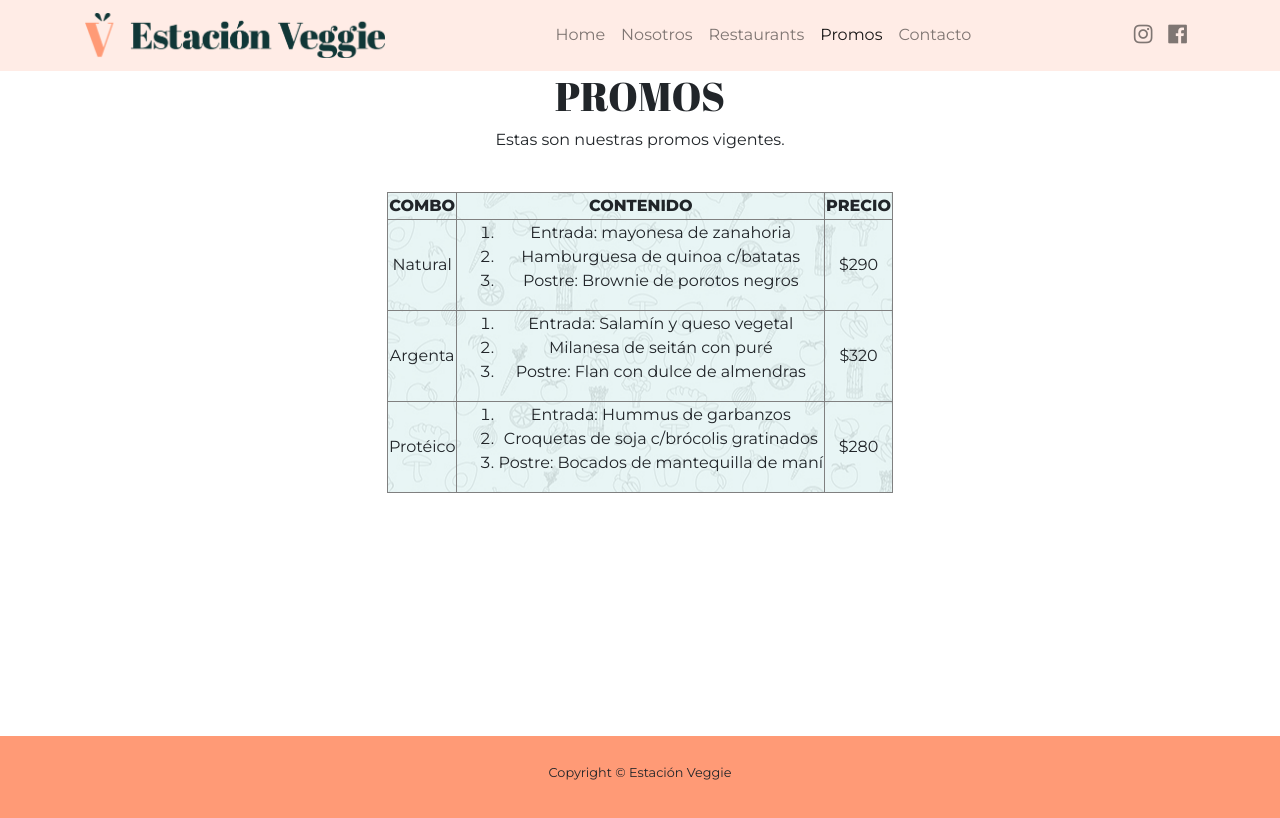
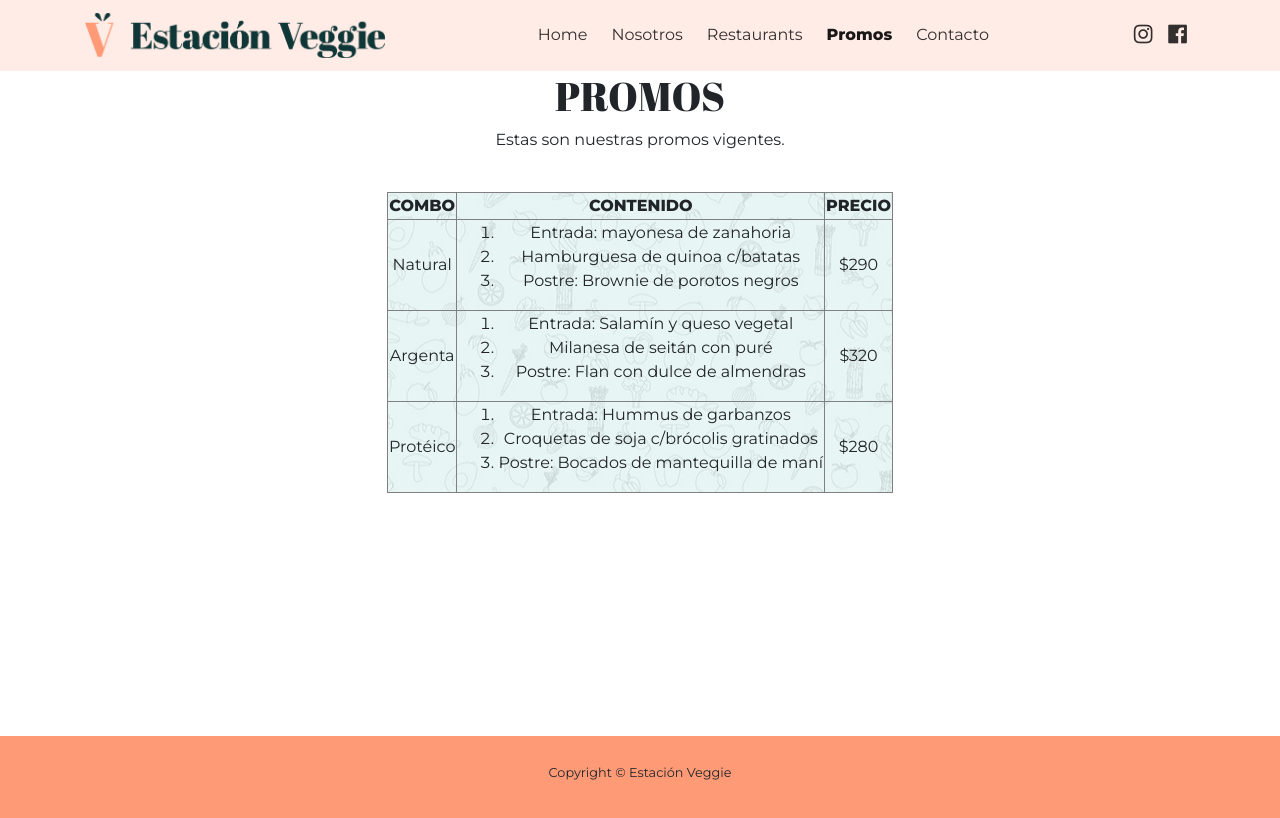
Before and after one commit to rociopenalva/Estacion-Veggie, a website: page promos.html in a window 1280 px wide. Drawn offline with nearby package versions, Linux system fonts and the light colour scheme.

Commit message:
hover linea animada en navbar

```diff
--- a/css/styles.css
+++ b/css/styles.css
@@ -24,6 +24,41 @@ h1 {
     justify-items: end;
 }
 
+.navbar-light .navbar-nav .nav-link {
+    color: rgba(0,0,0,.8);
+}
+
+.navbar-light .navbar-nav .active>.nav-link, .navbar-light .navbar-nav .nav-link.active, .navbar-light .navbar-nav .nav-link.show, .navbar-light .navbar-nav .show>.nav-link {
+    font-weight: 600;
+}
+
+.navbar-light .navbar-nav .nav-link:focus, .navbar-light .navbar-nav .nav-link:hover {
+    color: rgba(0,0,0,.8);
+
+}
+
+a.nav-link
+{
+    position: relative;
+}
+
+a.nav-link:before {
+  content: "";
+  position: absolute;
+  width: 100%;
+  height: 0;
+  bottom: 0;
+  left: 0;
+  background-color: #000;
+  visibility: hidden;
+  transition: all 0.2s ease-in-out;
+    font-weight: 600;
+}
+
+a.nav-link:hover:before {
+  visibility: visible;
+  height: 2px;
+}
 .contenido /* solo cuando es cortita la pag */   {
     min-height: 80vh;
     /* will cover the 80% of viewport */
--- a/promos.html
+++ b/promos.html
@@ -34,19 +34,19 @@
             </button>
             <div class="collapse navbar-collapse" id="collapsibleNavbar">
                 <ul class="navbar-nav ml-auto">
-                    <li class="nav-item">
+                    <li class="nav-item mx-1">
                         <a class="nav-link" href="index.html">Home</a>
                     </li>
-                    <li class="nav-item">
+                    <li class="nav-item mx-1">
                         <a class="nav-link" href="nosotros.html">Nosotros</a>
                     </li>
-                    <li class="nav-item">
+                    <li class="nav-item mx-1">
                         <a class="nav-link" href="Restaurants.html">Restaurants</a>
                     </li>
-                    <li class="nav-item">
+                    <li class="nav-item mx-1">
                         <a class="nav-link active" href="promos.html">Promos</a>
                     </li>
-                    <li class="nav-item">
+                    <li class="nav-item mx-1">
                         <a class="nav-link" href="contacto.html">Contacto</a>
                     </li>
                 </ul>
```
Also changed, not shown: Restaurants.html (+1 -1 lines), contacto.html (+5 -5 lines), index.html (+4 -4 lines), nosotros.html (+5 -5 lines).
